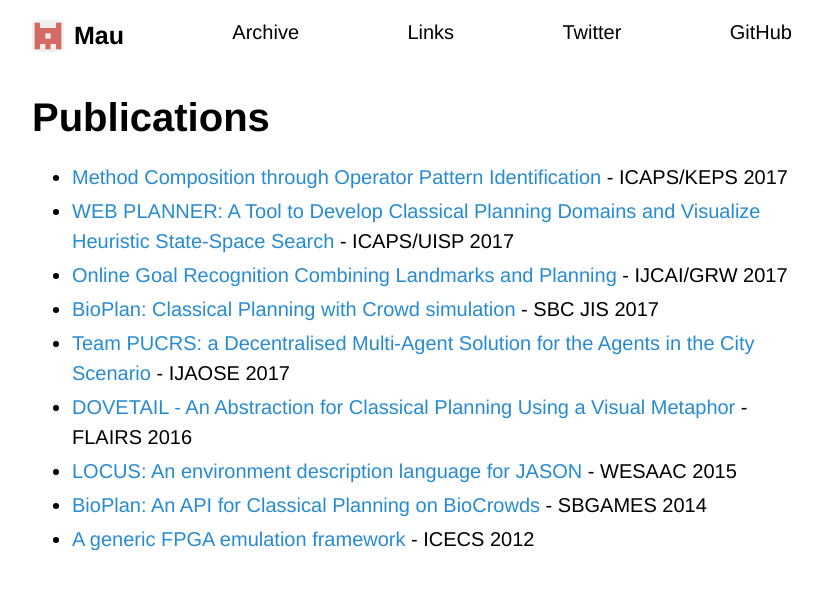
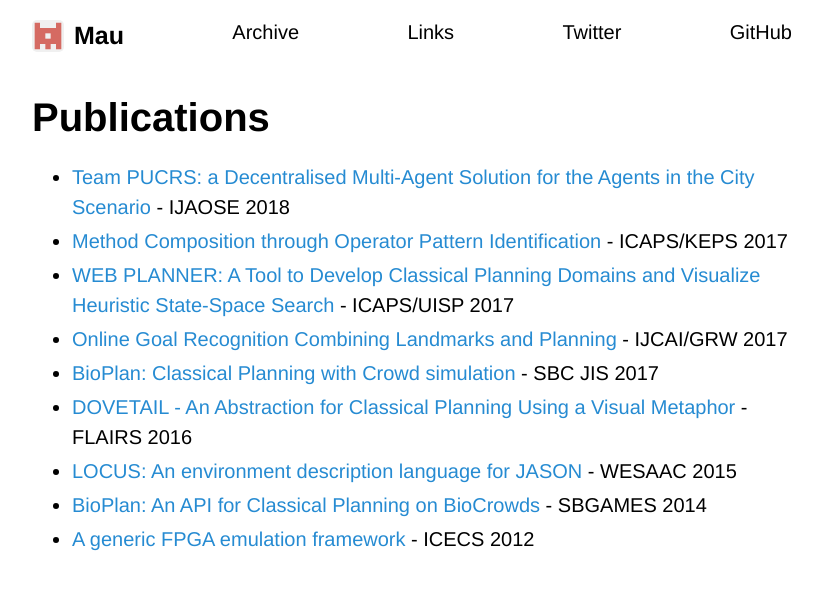
Before and after one commit to Maumagnaguagno/maumagnaguagno.github.io, a Jekyll site: the page built from publications.md, in a window 1280 px wide. Shown: the top 590 px of the page, without its empty margins (228-1050 px from the left). Built offline with Jekyll 4.4.1, drawn with Linux system fonts in a browser that asks for light colours; our own code applies the rules of GitHub Pages for plain Markdown files.

Commit message:
Fix IJAOSE year in Publications

```diff
--- a/publications.md
+++ b/publications.md
@@ -5,11 +5,11 @@ hidden: true
 ---
 
 # Publications
+- [Team PUCRS: a Decentralised Multi-Agent Solution for the Agents in the City Scenario](https://www.meneguzzi.eu/felipe/pubs/ijaose-mapc-2017.pdf) - IJAOSE 2018
 - [Method Composition through Operator Pattern Identification](http://icaps17.icaps-conference.org/workshops/KEPS/proceedingsKEPS.pdf#page=57) - ICAPS/KEPS 2017
 - [WEB PLANNER: A Tool to Develop Classical Planning Domains and Visualize Heuristic State-Space Search](http://icaps17.icaps-conference.org/workshops/UISP/uisp17proceedings.pdf#page=36) - ICAPS/UISP 2017
 - [Online Goal Recognition Combining Landmarks and Planning](http://makro.ink/ijcai2017grw/ijcai2017grw_papers.zip "paper_2") - IJCAI/GRW 2017
 - [BioPlan: Classical Planning with Crowd simulation](http://www.seer.ufrgs.br/index.php/jis/article/viewFile/56149/43687) - SBC JIS 2017
-- [Team PUCRS: a Decentralised Multi-Agent Solution for the Agents in the City Scenario](https://www.meneguzzi.eu/felipe/pubs/ijaose-mapc-2017.pdf) - IJAOSE 2017
 - [DOVETAIL - An Abstraction for Classical Planning Using a Visual Metaphor](https://www.aaai.org/ocs/index.php/FLAIRS/FLAIRS16/paper/viewFile/12966/12544) - FLAIRS 2016
 - [LOCUS: An environment description language for JASON](http://www2.ic.uff.br/~wesaac2015/Proceedings-WESAAC-2015.pdf#page=27) - WESAAC 2015
 - [BioPlan: An API for Classical Planning on BioCrowds](https://www.sbgames.org/sbgames2014/files/papers/computing/full/102-computingfullpages.pdf) - SBGAMES 2014
```
